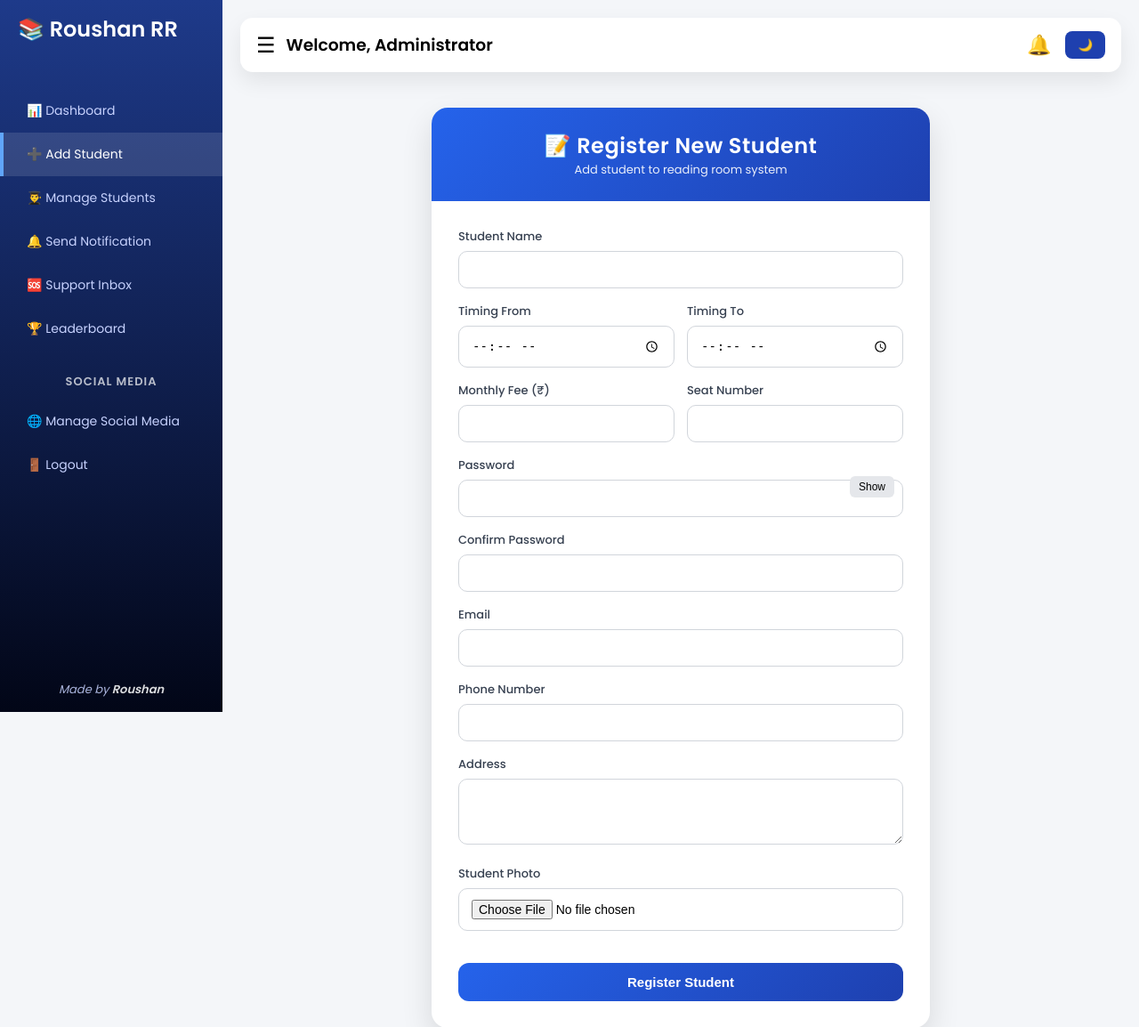
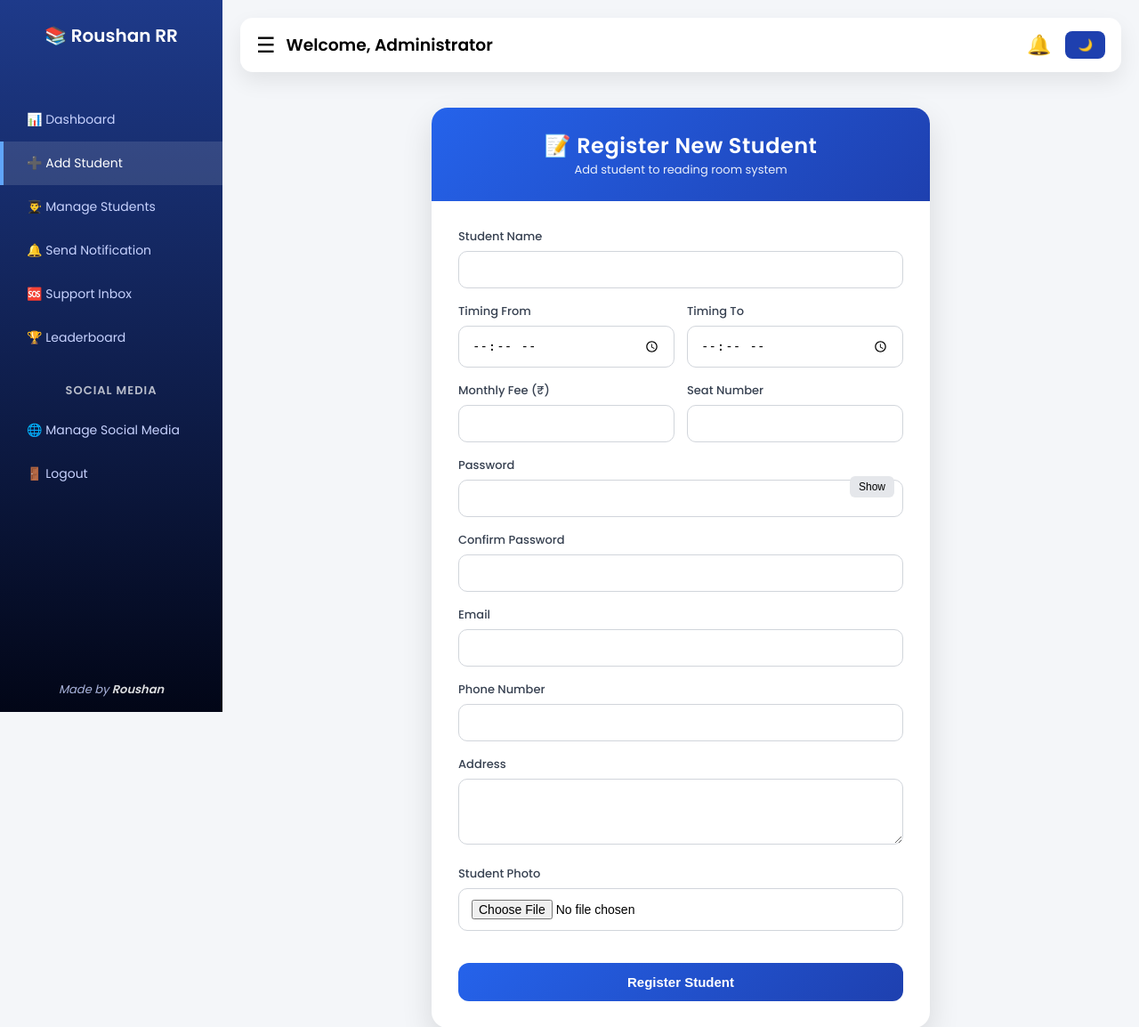
Before and after one commit to Roushanbobdj/my-flask-app-2, a Flask app: page /admin/register in a window 1280 px wide. Shown: the top 1154 px of the page at 89% size. Run offline with Flask 3, Linux system fonts and the light colour scheme; a user stored in the database is signed in; data that the repository does not hold is empty.

Commit message:
Update base.html

```diff
--- a/templates/base.html
+++ b/templates/base.html
@@ -49,13 +49,14 @@
             z-index:1000;
         }
 
-        /* ===== ADDED (HEADER FIX) ===== */
+        /* ===== HEADER FIX ===== */
         .sidebar-header{
             display:flex;
             justify-content:space-between;
             align-items:center;
-            padding:0 20px;
-            margin-bottom:20px;
+            padding:10px 20px;
+            margin-bottom:15px;
+            position:relative;
         }
 
         .sidebar.hide{
@@ -66,6 +67,8 @@
             text-align:center;
             margin-bottom:30px;
             font-weight:600;
+            font-size:20px;
+            width:100%;
         }
 
         .sidebar a{
@@ -188,6 +191,8 @@
         .close-btn{
             display:none;
         }
+
+        /* ================= MOBILE ================= */
         @media(max-width:768px){
 
             body{
@@ -222,23 +227,25 @@
                 flex-direction:column;
                 align-items:center;
                 position:relative;
+                padding-top:20px;
             }
 
             .sidebar-header h2{
                 font-size:18px;
                 margin-top:10px;
+                margin-bottom:10px;
             }
 
     /* CLOSE BUTTON SMALL + TOP RIGHT */
             .close-btn{
                 display:block;
                 position:absolute;
-                top:-5px;
+                top:5px;
                 right:10px;
                 background:none;
                 border:none;
                 color:white;
-                font-size:16px;
+                font-size:18px;
                 cursor:pointer;
             }
 
```
